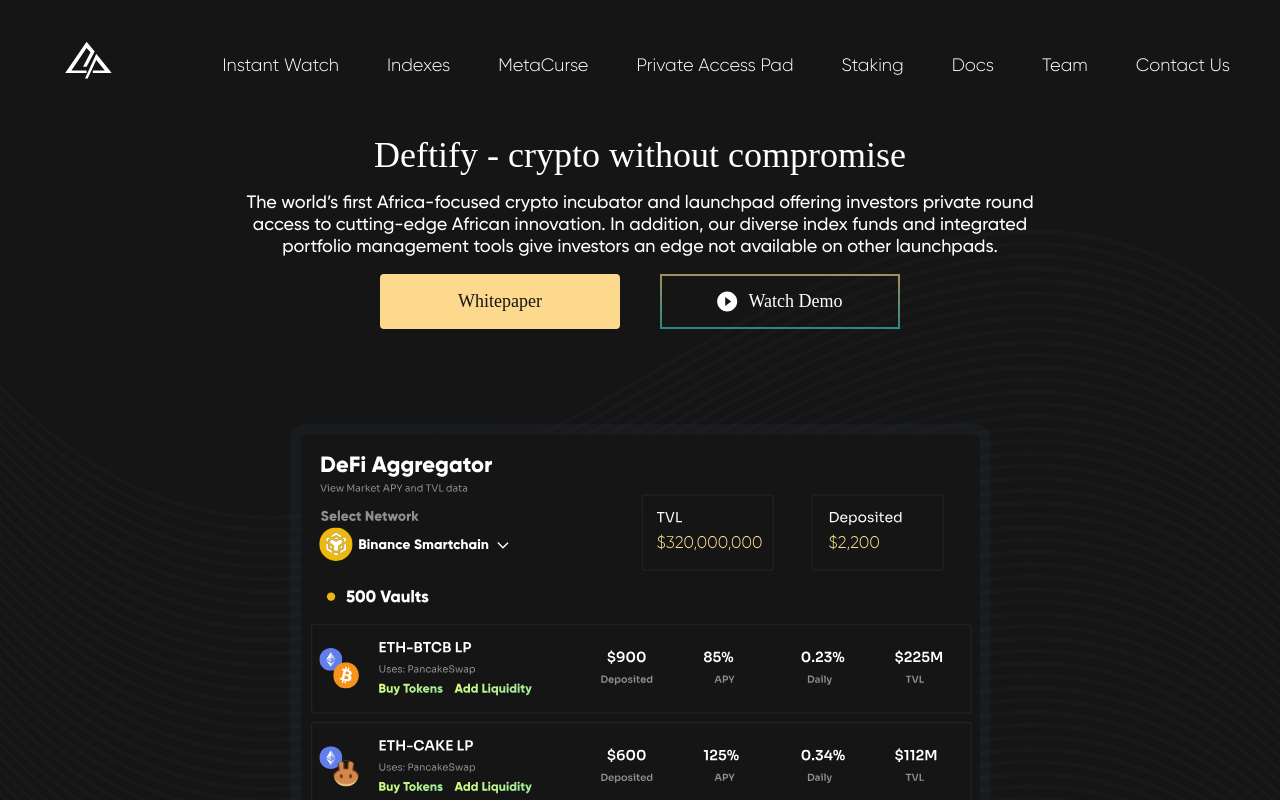
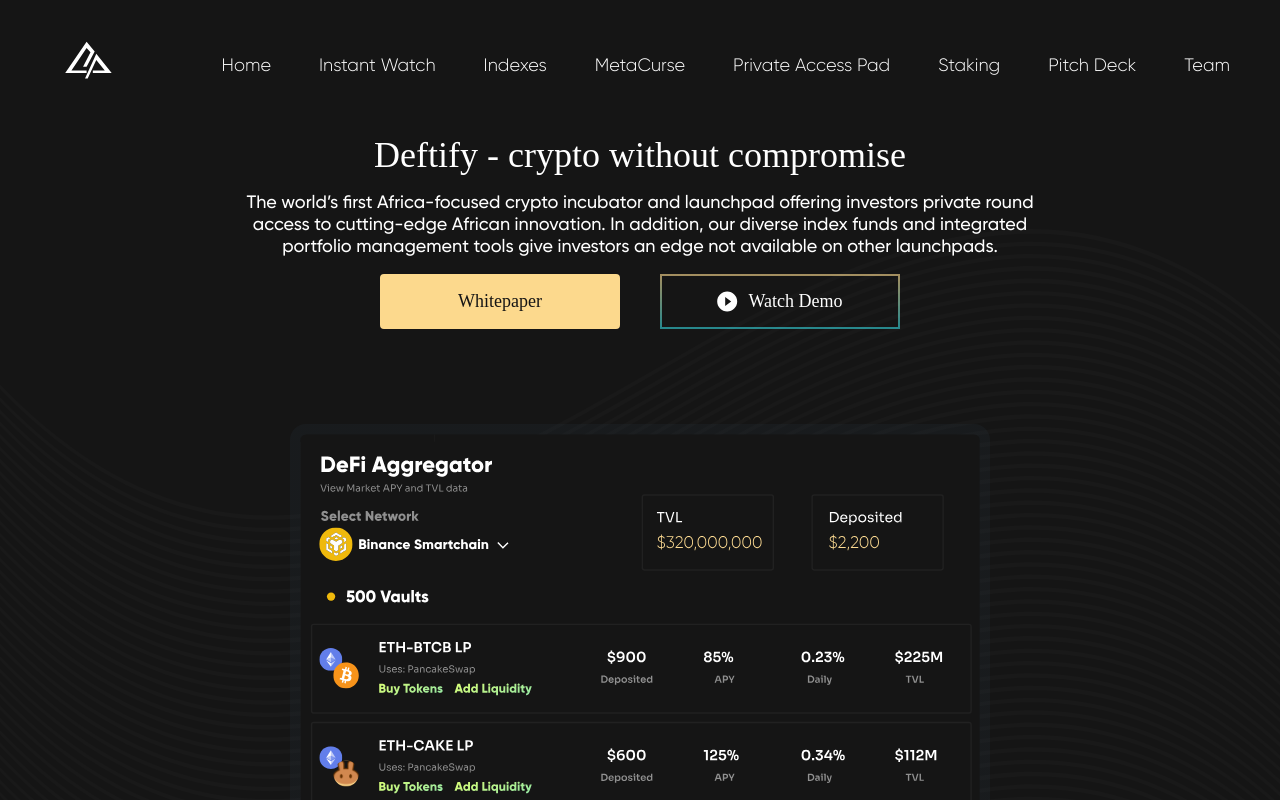
Before and after one commit to KvNGCzA/Official-Website, a React (Create React App) app: page / in a window 1280 px wide. Shown: the top 800 px of the page. Built offline with nearby package versions, Linux system fonts and the light colour scheme; a web font is replaced by a local one.

Commit message:
update routes.ts

```diff
--- a/src/routes.ts
+++ b/src/routes.ts
@@ -4,6 +4,10 @@ interface routeType {
 }
 
 const routes: Array<routeType> = [
+	{
+		name: 'Home',
+		path: 'https://deftify.io'
+	},
 	{
 		name: 'Instant Watch',
 		path: '/' //path: "/instant-watch" <= supposedly, will edit when the platform is ready
@@ -25,16 +29,12 @@ const routes: Array<routeType> = [
 		path: '/' //path: ""/staking" <= supposedly, will edit later
 	},
 	{
-		name: 'Docs',
-		path: '/' //path: ""/docs" <= supposedly, will edit later
+		name: 'Pitch Deck',
+		path: 'https://docsend.com/view/vex4z4hgqzsftzvi' //path: ""/docs" <= supposedly, will edit later
 	},
 	{
 		name: 'Team',
 		path: '/team'
-	},
-	{
-		name: 'Contact Us',
-		path: '/' //path: ""/contact-us" <= supposedly, will edit later
 	}
 ];
 
```
